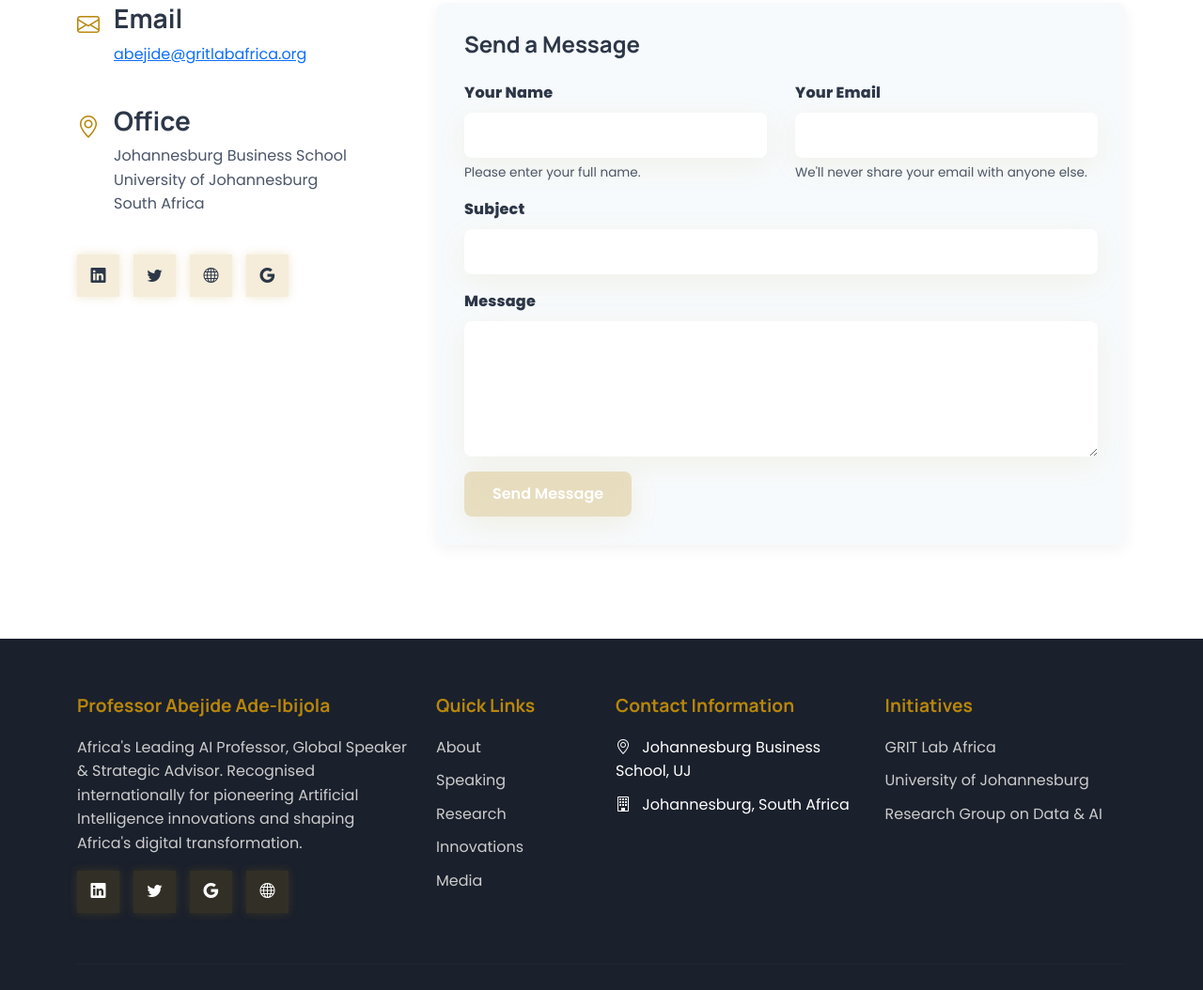
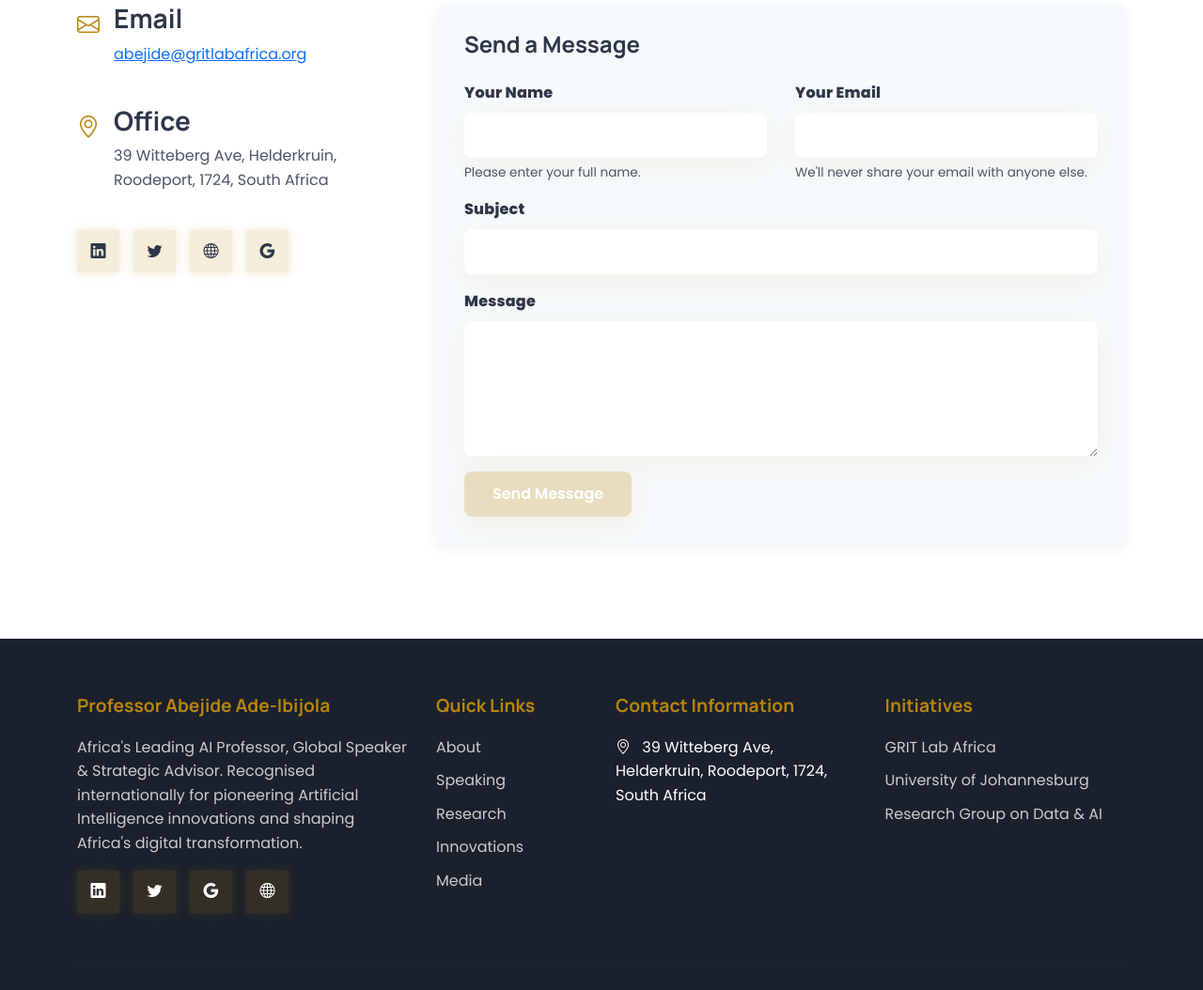
Before and after one commit to nhlanhlaNB/abejide-org, a plain HTML site: page NewChanges.html in a window 1280 px wide. Shown: the part 8042-9096 px from the top of the page at 94% size. Drawn offline with nearby package versions, Linux system fonts and the light colour scheme.

Commit message:
New Changes

```diff
--- a/NewChanges.html
+++ b/NewChanges.html
@@ -1856,7 +1856,7 @@
             <i class="bi bi-geo-alt"></i>
             <div>
               <h3>Office</h3>
-              <p>Johannesburg Business School<br>University of Johannesburg<br>South Africa</p>
+              <p>39 Witteberg Ave, Helderkruin, Roodeport, 1724, South Africa</p>
             </div>
           </div>
 
@@ -1935,8 +1935,7 @@
           <h5>Contact Information</h5>
           <ul>
 
-            <li><i class="bi bi-geo-alt me-2"></i> Johannesburg Business School, UJ</li>
-            <li><i class="bi bi-building me-2"></i> Johannesburg, South Africa</li>
+            <li><i class="bi bi-geo-alt me-2"></i> 39 Witteberg Ave, Helderkruin, Roodeport, 1724, South Africa</li>
           </ul>
         </div>
 
```
Also changed, not shown: index.html (+2 -3 lines), indexold.html (+2 -3 lines), talks.html (+1 -1 lines).
